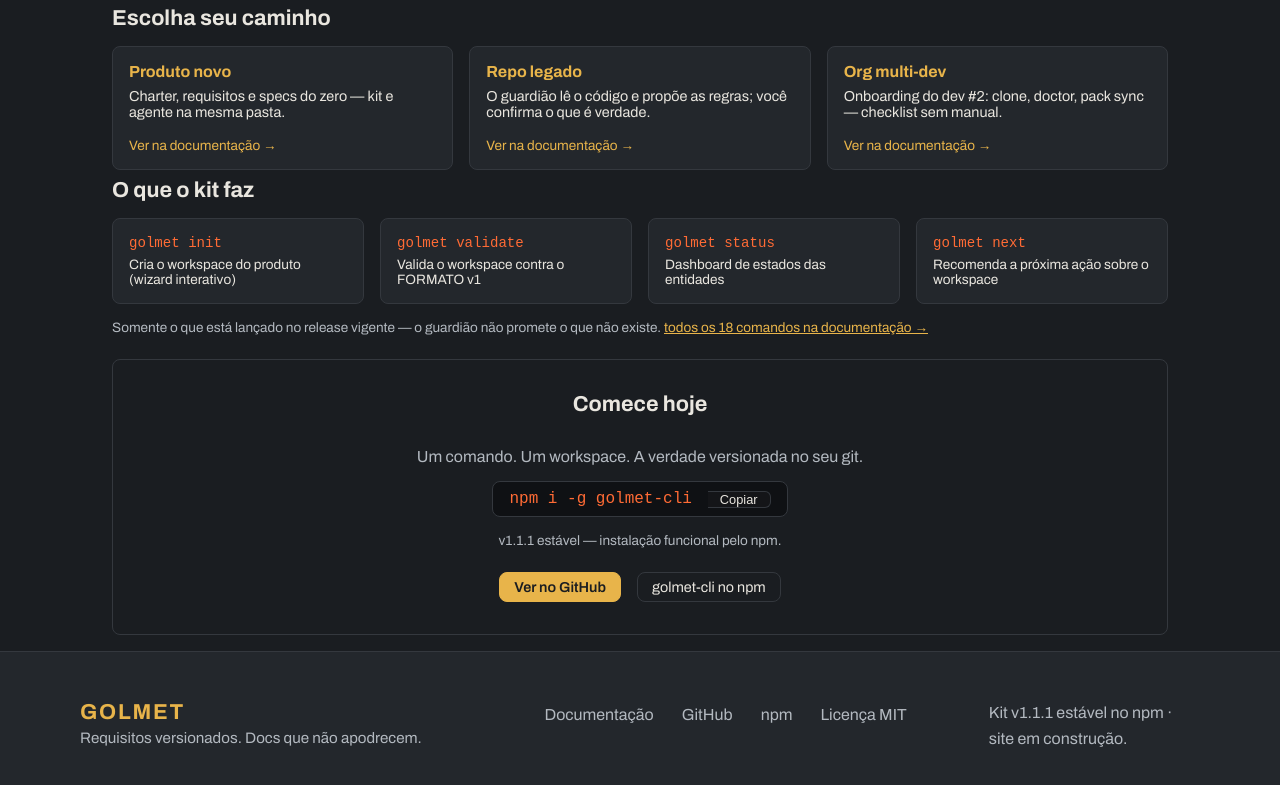
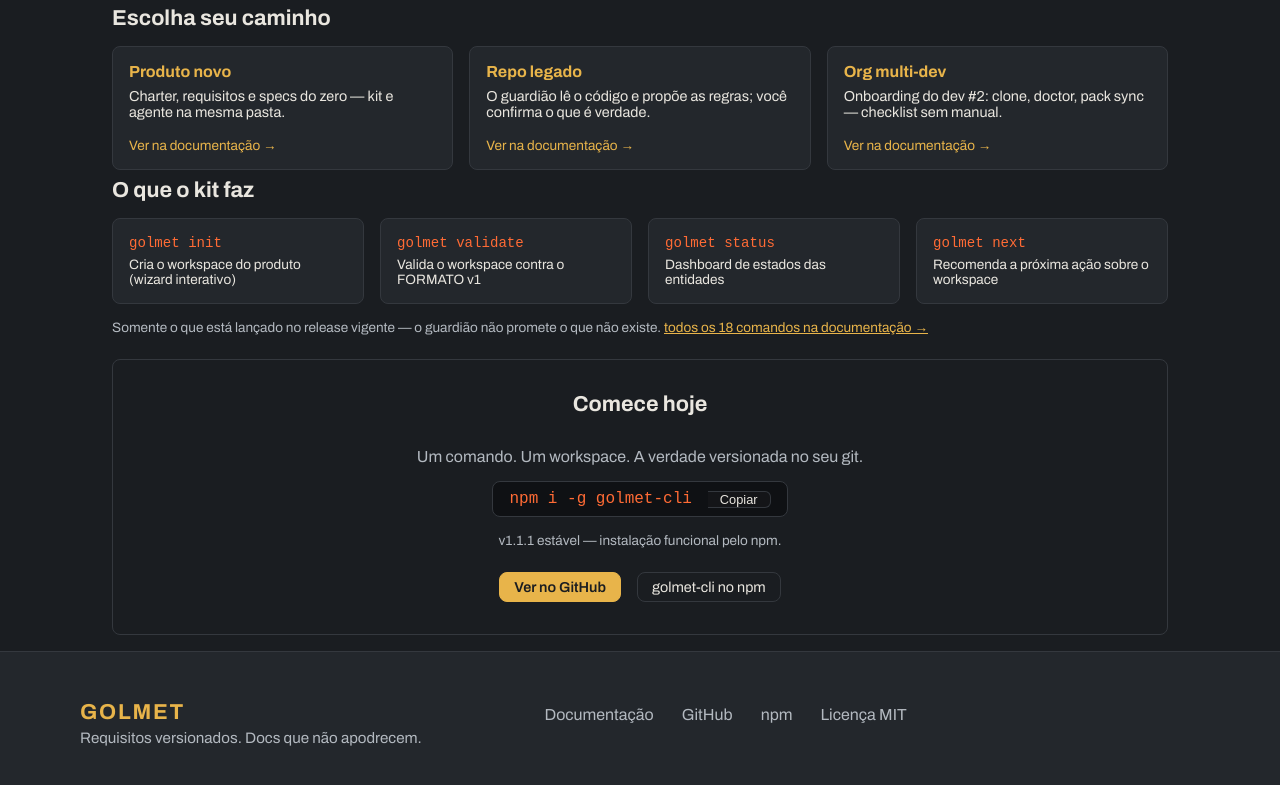
Before and after one commit to Golmet/golmet-site, an Angular app: page / in a window 1280 px wide. Shown: the part 2151-2936 px from the top of the page. Built offline with nearby package versions, Linux system fonts and the light colour scheme.

Commit message:
fix: remove linha de status do footer (pedido do operador)
Remove 'Kit v1.1.1 estavel no npm - site em construcao' do footer: campo status do copy deck, <p> no template e estilos .gm-footer-status orfaos. Testes 21/21, build 6 rotas, metas ok.

```diff
--- a/src/app/app.html
+++ b/src/app/app.html
@@ -23,6 +23,5 @@
       <a href="https://www.npmjs.com/package/golmet-cli" target="_blank" rel="noopener">npm</a>
       <a href="https://github.com/Golmet/golmet-site/blob/main/LICENSE" target="_blank" rel="noopener">{{ footer.license }}</a>
     </nav>
-    <p class="gm-footer-status">{{ footer.status }}</p>
   </div>
 </footer>
--- a/src/app/app.scss
+++ b/src/app/app.scss
@@ -99,15 +99,11 @@
   gap: var(--gm-space-1);
 }
 
-.gm-footer-links a,
-.gm-footer-status {
+.gm-footer-links a {
   border-radius: 6px;
   color: var(--gm-text-muted);
   font-size: 1rem;
   text-decoration: none;
-}
-
-.gm-footer-links a {
   padding: 6px 10px;
 }
 
@@ -115,8 +111,3 @@
   background: rgba(233, 230, 223, 0.06);
   color: var(--gm-amber);
 }
-
-.gm-footer-status {
-  line-height: 1.6;
-  margin: 0;
-}
--- a/src/app/shared/copy/copy.ts
+++ b/src/app/shared/copy/copy.ts
@@ -234,6 +234,5 @@ export const COPY = {
       npm: 'https://www.npmjs.com/package/golmet-cli',
     },
     license: 'Licença MIT',
-    status: 'Kit v1.1.1 estável no npm · site em construção.',
   },
 };
```
